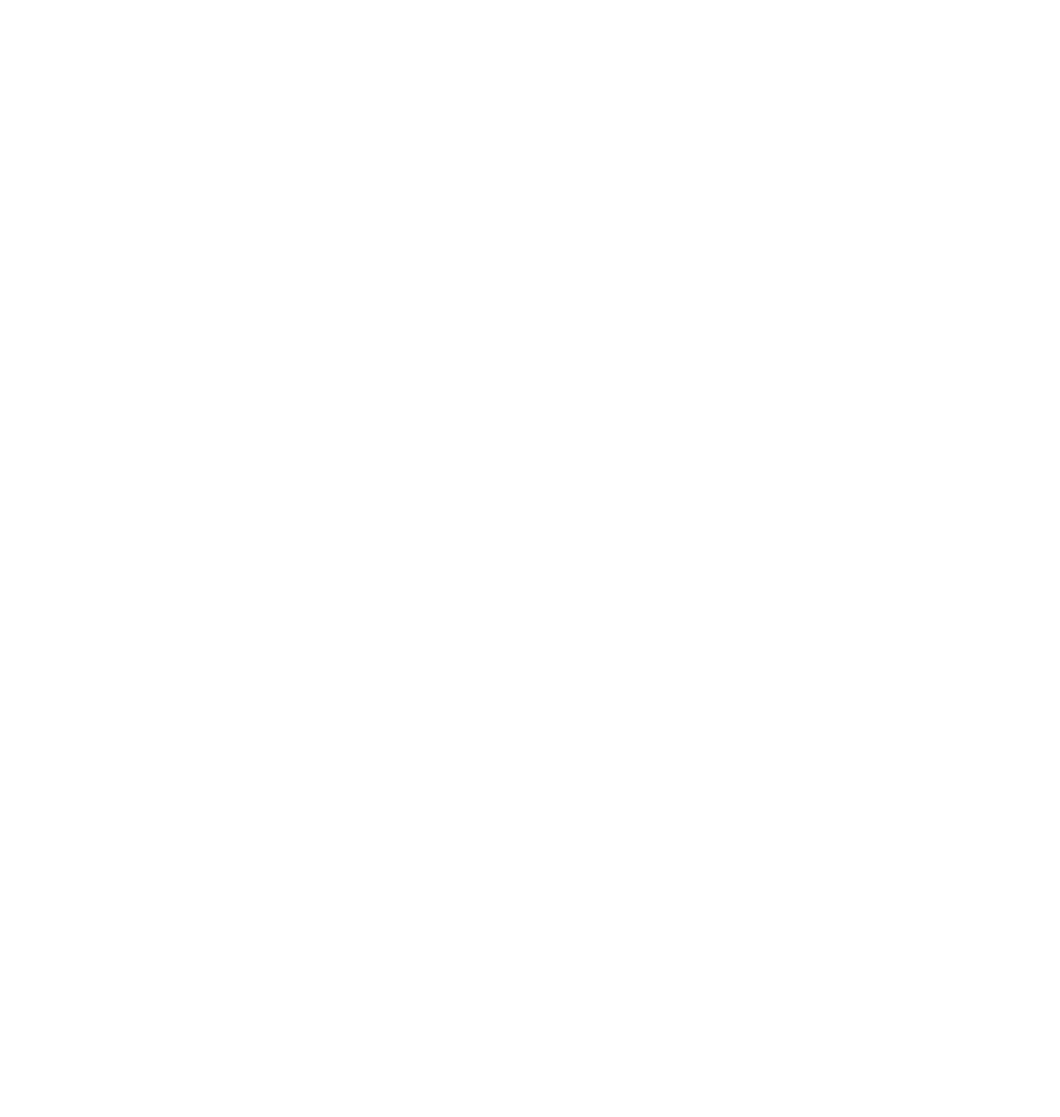
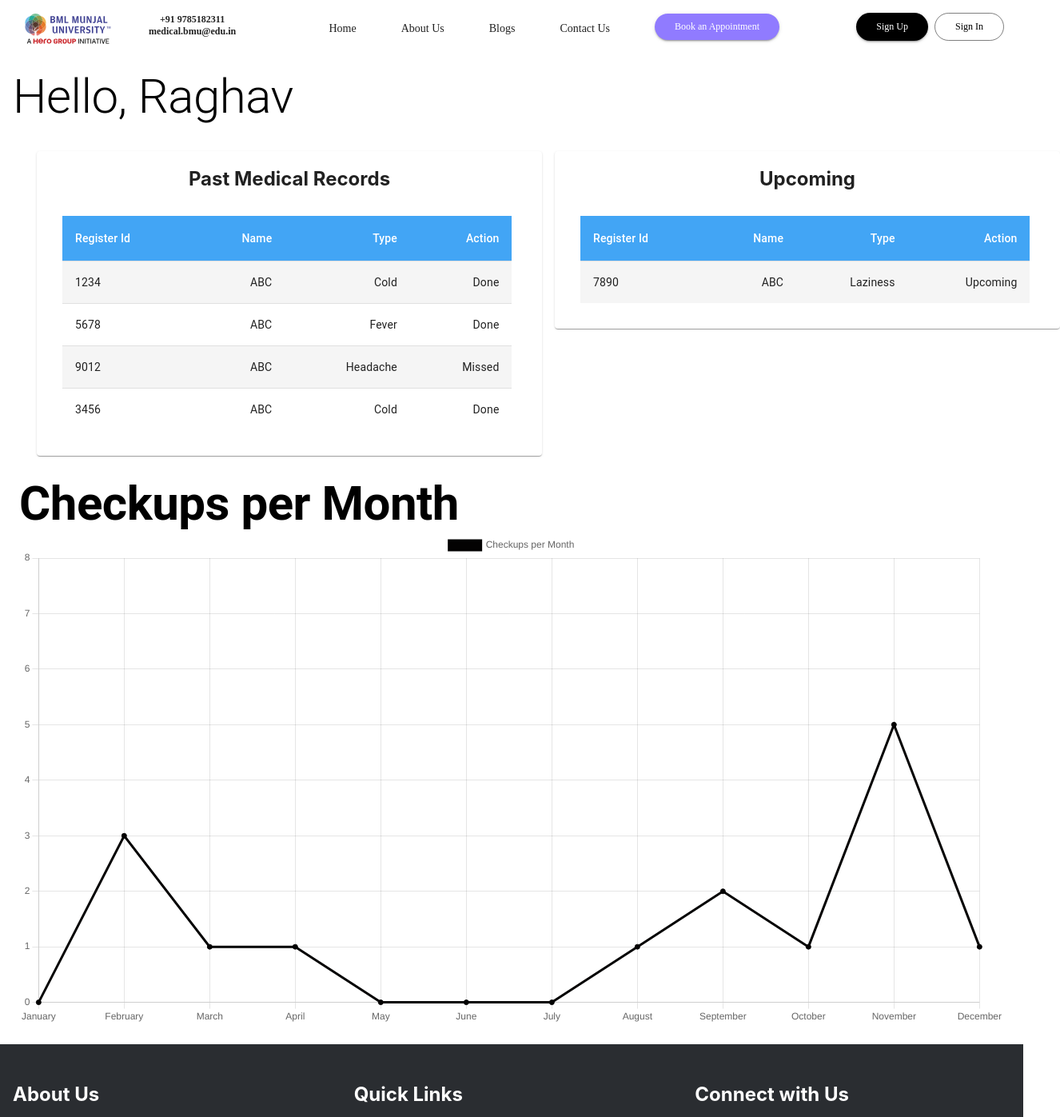
Before and after one commit to km0401/BMUStudentWellbeing, a React (Create React App) app: page /student in a window 1280 px wide. Before the commit this address had no page. Shown: the top 1397 px of the page at 80% size, 1326 px wide, since content can reach past the window. Before the commit the page ends 800 px from the top, so only its background shows below. Built offline with nearby package versions, Linux system fonts and the light colour scheme.

Commit message:
Student Page

```diff
--- a/src/App.js
+++ b/src/App.js
@@ -4,6 +4,7 @@
 import CalendlyMD from './Pages/CalendlyBookingMD'
 import CalendlyWD from './Pages/CalendlyBookingWD'
 import Doctors from './Pages/Doctors'
+import Student from './Pages/Student'
 
 const App = () => {
   return (
@@ -12,7 +13,8 @@
         <Route path='/' element={<Home />} />
         <Route path='/book1' element={<CalendlyMD />} />
         <Route path='/book2' element={<CalendlyWD />} />
-        <Route path='/doctors' element={<Doctors/>}/>
+        <Route path='/doctor' element={<Doctors/>}/>
+        <Route path='/student' element={<Student/>}/>
       </Routes>
       {/* <Home/> */}
     </>
--- a/src/CustomizedTables.js
+++ b/src/CustomizedTables.js
@@ -52,11 +52,7 @@
 export default function CustomizedTables() {
   return (
     <>
-
-
-
-
-      <Grid container spacing={2}>
+      <Grid container spacing={2} style={{margin:'0px 30px 0px 30px'}}>
       <Grid item xs={12} sm={6}>
         <TableContainer component={Paper}><h2 style={{textAlign: 'center'}}>Past Medical Records</h2>
           <Table sx={{ maxWidth: '89%', m: 4 }} aria-label="customized table">
@@ -153,7 +149,7 @@
    <CustomizedTables/>
  </Grid>
 </Grid> */}
-      <Graph />
+<Graph />
       </>
   );
 }
--- a/src/Graph.js
+++ b/src/Graph.js
@@ -34,8 +34,8 @@
 return (
   <>
   <Box sx={{ m: 3 }}>
-  <Typography varient="h2"><b>Checkups per Month</b></Typography>
-  <Grid container justifyContent="flex-start" maxWidth="sm">
+  <Typography variant="h2"><b>Checkups per Month</b></Typography>
+  <Grid container justifyContent="flex-start">
     <Line data={data} options={options} />
   </Grid>
   </Box>
--- a/src/Pages/Student.js
+++ b/src/Pages/Student.js
@@ -0,0 +1,23 @@
+import * as React from 'react';
+import Name from '../Name'
+import CustomizedTables from '../CustomizedTables';
+import Header from '../Header';
+import Footer from '../Footer';
+import { Box } from '@mui/material';
+
+
+ function Student(){
+     return (
+
+       <>
+       <Header />
+           <Box>
+           <Name name="Raghav" />
+       </Box>
+       <CustomizedTables/>
+       <Footer />
+          </>
+     )
+   }
+
+   export default Student
--- a/src/StudentAppointment.js
+++ b/src/StudentAppointment.js
@@ -44,7 +44,6 @@
     }
   };
 
-  useEffect(() => {
   const fetchAppointments = async () => {
     try {
       const response = await fetch(
@@ -64,15 +63,19 @@
           return updatedAppointment;
         })
       );
+      appointmentsWithInvitees.sort((a, b) => {
+        const aTime = new Date(a.start_time);
+        const bTime = new Date(b.start_time);
+        return aTime - bTime;
+      });
       setAppointments(appointmentsWithInvitees);
       setIsLoading(false);
     } catch (error) {
       console.error(error);
     }
   };
+  fetchAppointments();
 
-    fetchAppointments();
-  }, []);
 
   if (isLoading) {
     return (
@@ -103,7 +106,7 @@
                   {appointment.invitee}
                 </TableCell>
                 <TableCell sx={{ backgroundColor: getColor(appointment.start_time), fontSize:'15px' }}>
-                {new Date(appointment.start_time).toLocaleDateString()}
+                {new Date(appointment.start_time).toLocaleDateString('en-GB')}
                 </TableCell>
                 <TableCell sx={{ backgroundColor: getColor(appointment.start_time), fontSize:'15px' }}>{new Date(appointment.start_time).toLocaleTimeString([], {
                   hour: "2-digit",
```
Lines whose indentation alone changed are shown as unchanged.
